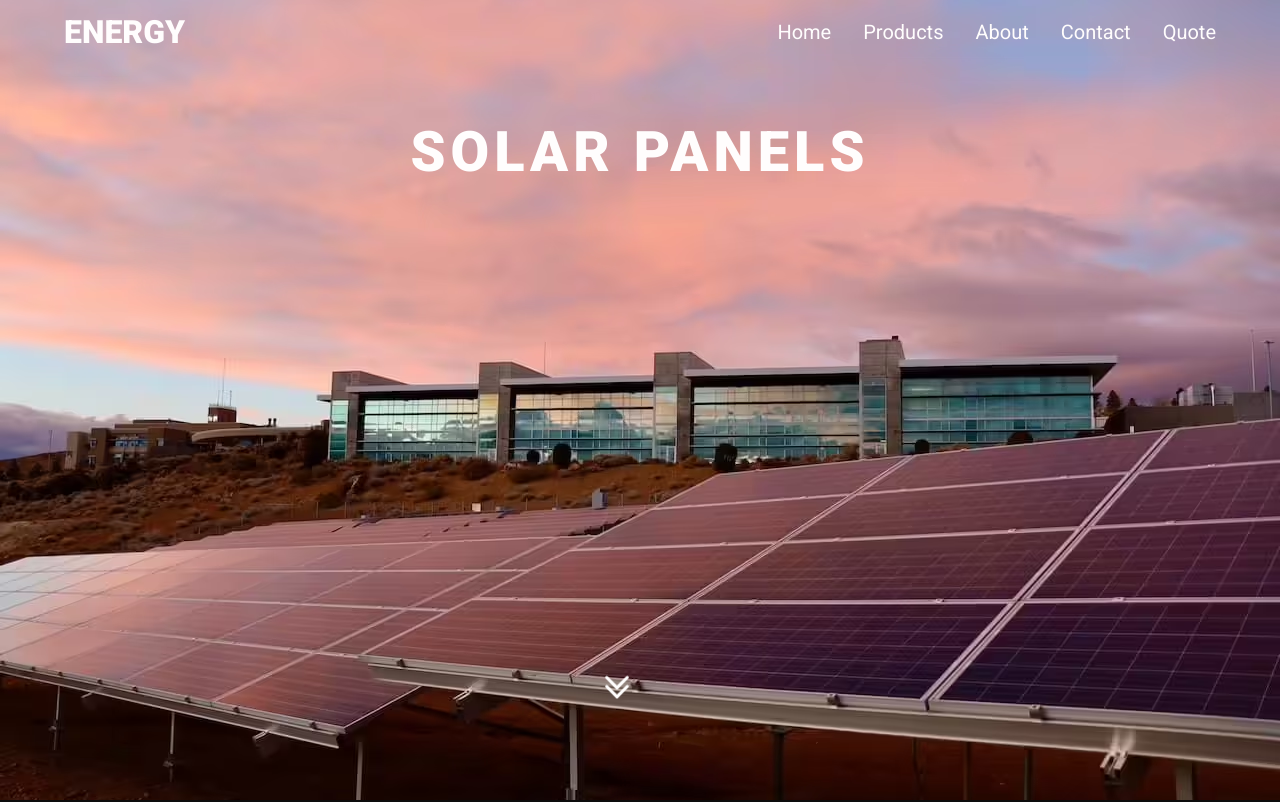
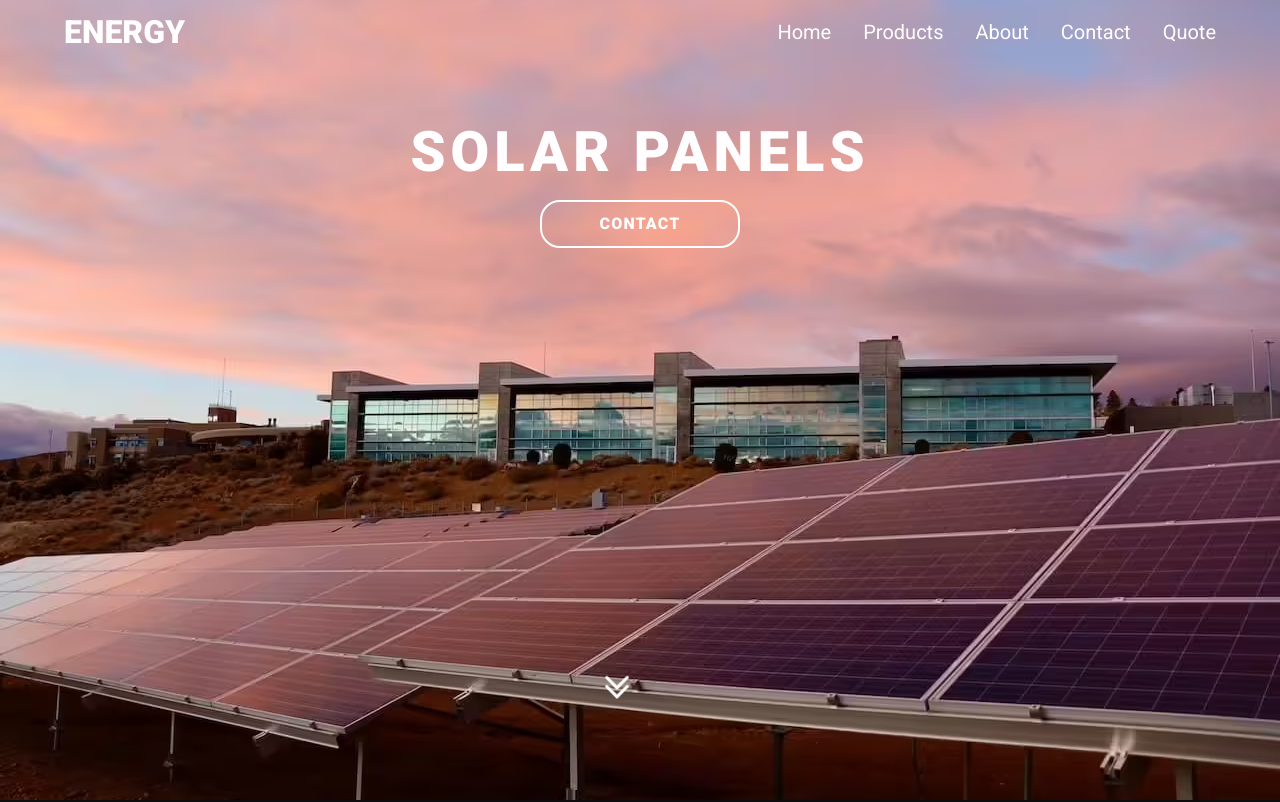
Before and after one commit to fernandopanduro/Felamedia, a website: page Index.html in a window 1280 px wide. Shown: the top 802 px of the page. Drawn offline with Linux system fonts and the light colour scheme.

Commit message:
btn home

```diff
--- a/Index.html
+++ b/Index.html
@@ -68,6 +68,10 @@
 
     <section id="home" class="home">
         <h2 class="home__title fine fine-bottom">Solar Panels</h2>
+
+        <div class="btnContainer">
+            <a title="Contact" href="#contact" class="home__btn fine fine-bottom">Contact</a>
+        </div>
 
         <div class="cover">
             <picture class="cover__picture">
--- a/JS/Script.js
+++ b/JS/Script.js
@@ -81,6 +81,7 @@ form.addEventListener('submit', (e) => {
 /* Efecto Fade */
 
 const title             = document.querySelector('.home__title');
+const homeBtn             = document.querySelector('.home__btn');
 const arrows            = document.querySelector('.arrows');
 const list              = document.querySelector('.list-benefits');
 const pictureBenefits   = document.querySelector('.picture-benefits');
@@ -115,6 +116,7 @@ const observer = new IntersectionObserver(cargarImagen, {
 });
 
 observer.observe(title);
+observer.observe(homeBtn);
 observer.observe(arrows);
 observer.observe(list);
 observer.observe(pictureBenefits);
--- a/Styles/Styles.css
+++ b/Styles/Styles.css
@@ -204,6 +204,39 @@ li {
     text-transform: uppercase;
 }
 
+.btnContainer {
+    position: absolute;
+    top: 32%;
+    width: 100%;
+    display: flex;
+    justify-content: center;
+    align-items: center;
+    z-index: 5;
+}
+
+@media (min-width: 535px) {
+    .btnContainer {
+        top: 25%;
+    }
+}
+
+.home__btn {
+    padding: .8rem;
+    width: 12.5rem;
+    font-weight: 600;
+    letter-spacing: 1.15px;
+    text-align: center;
+    border-radius: 1.25rem;
+    text-transform: uppercase;
+    border: 2px solid white;
+    transition: .3s all;
+}
+
+.home__btn:hover {
+    background-color: white;
+    color: black;
+}
+
 .cover {
     position: absolute;
     width: 100%;
@@ -342,7 +375,7 @@ p,
 .btnContact {
     width: 100%;
     padding: .5rem;
-    font-size: 1.3rem;
+    font-size: 1rem;
     text-transform: uppercase;
     background-color: transparent;
     border: 1px solid var(--ColorClaro);
```
